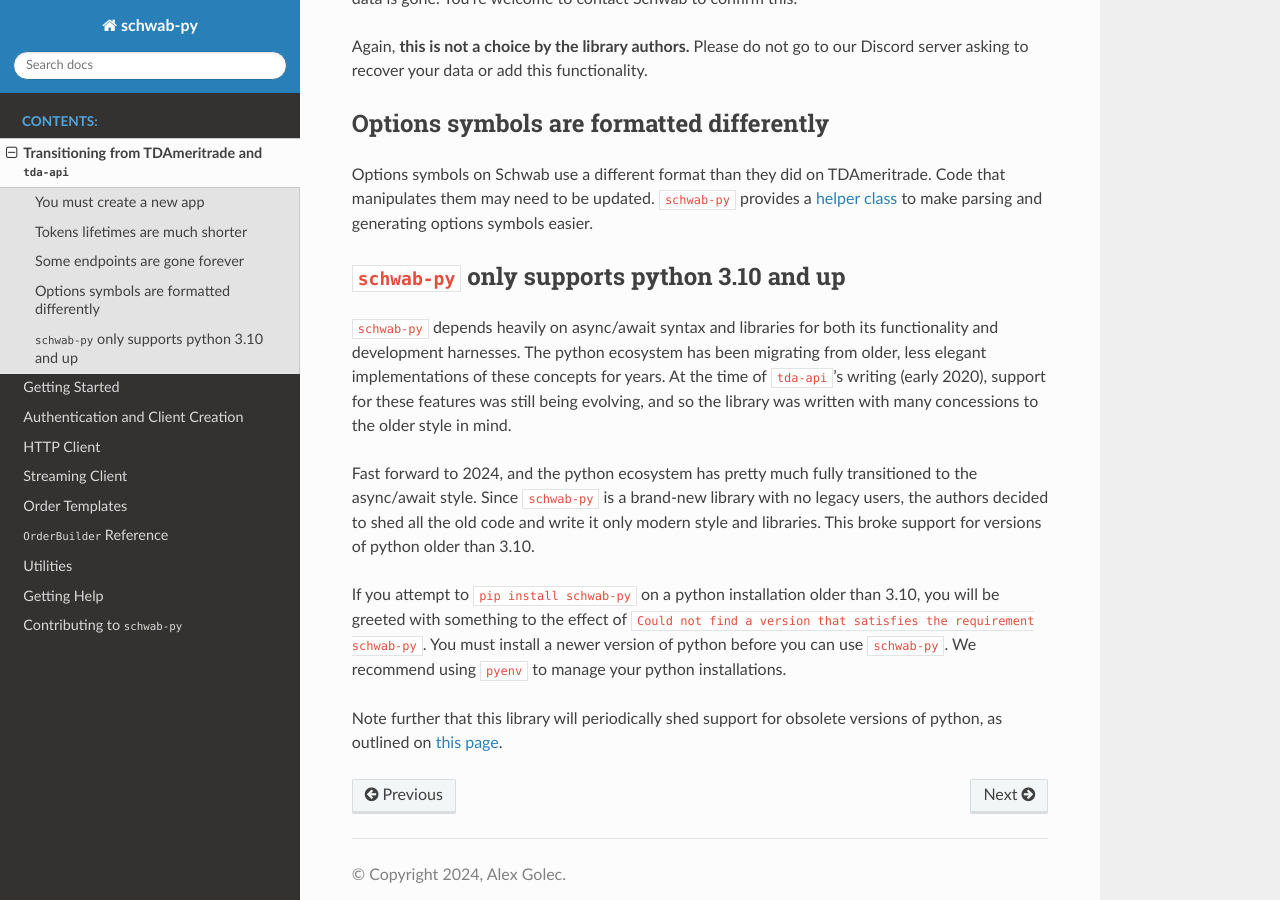
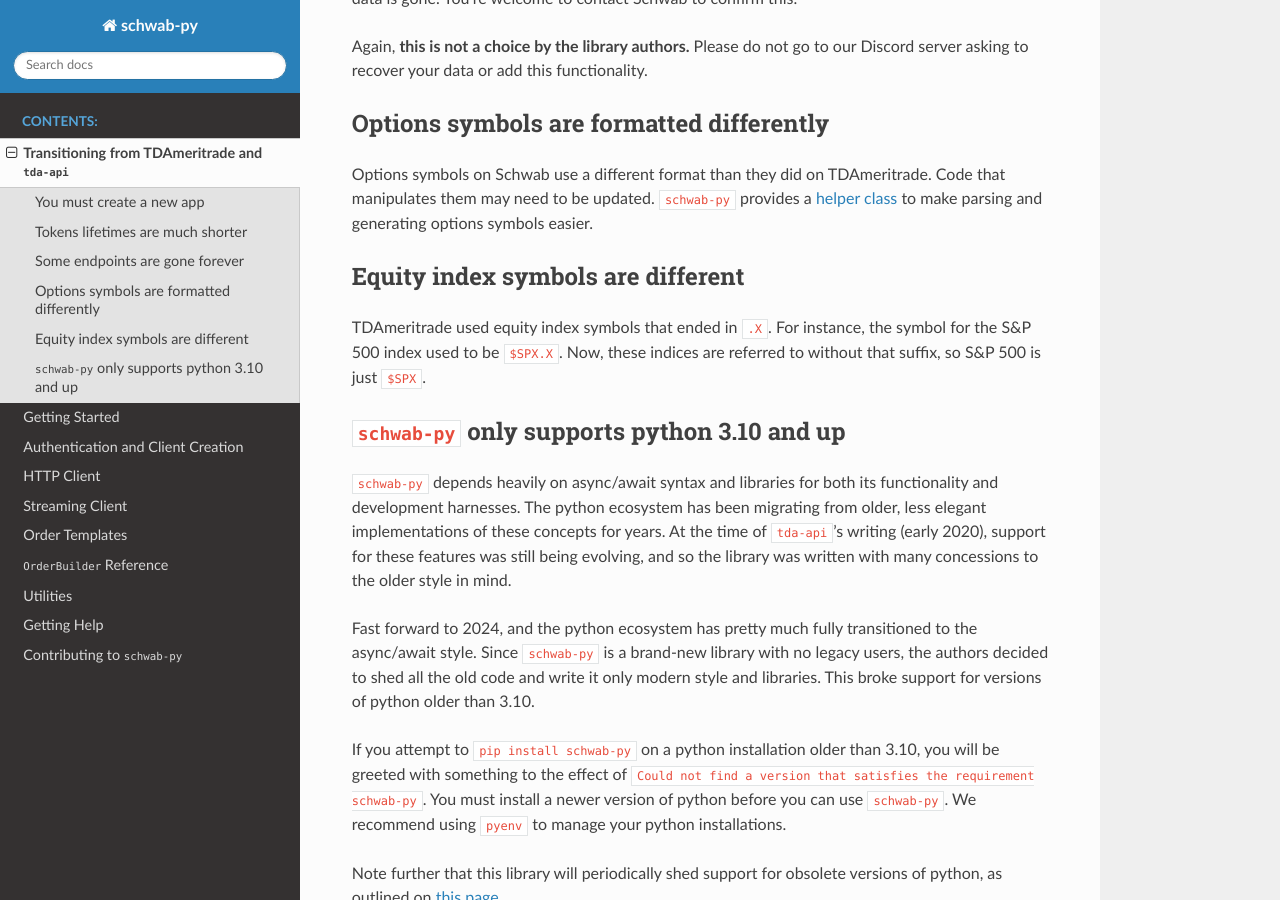
Before and after one commit to Hu1kSmash/schwab-py, a Sphinx documentation site: the page built from docs/tda-transition.rst, in a window 1280 px wide and 900 px high, scrolled down 1362 px. Built offline with Sphinx 7.4.7 and the Read the Docs theme 2.0.0, drawn with Linux system fonts in a browser that asks for light colours.

Commit message:
add documentation on equity index symbols (#145)

```diff
--- a/docs/tda-transition.rst
+++ b/docs/tda-transition.rst
@@ -85,6 +85,15 @@
 symbols easier.
 
 
+++++++++++++++++++++++++++++++++++
+Equity index symbols are different
+++++++++++++++++++++++++++++++++++
+
+TDAmeritrade used equity index symbols that ended in ``.X``. For instance, the
+symbol for the S&P 500 index used to be ``$SPX.X``. Now, these indices are
+referred to without that suffix, so S&P 500 is just ``$SPX``.
+
+
 ++++++++++++++++++++++++++++++++++++++++++++++
 ``schwab-py`` only supports python 3.10 and up
 ++++++++++++++++++++++++++++++++++++++++++++++
```
